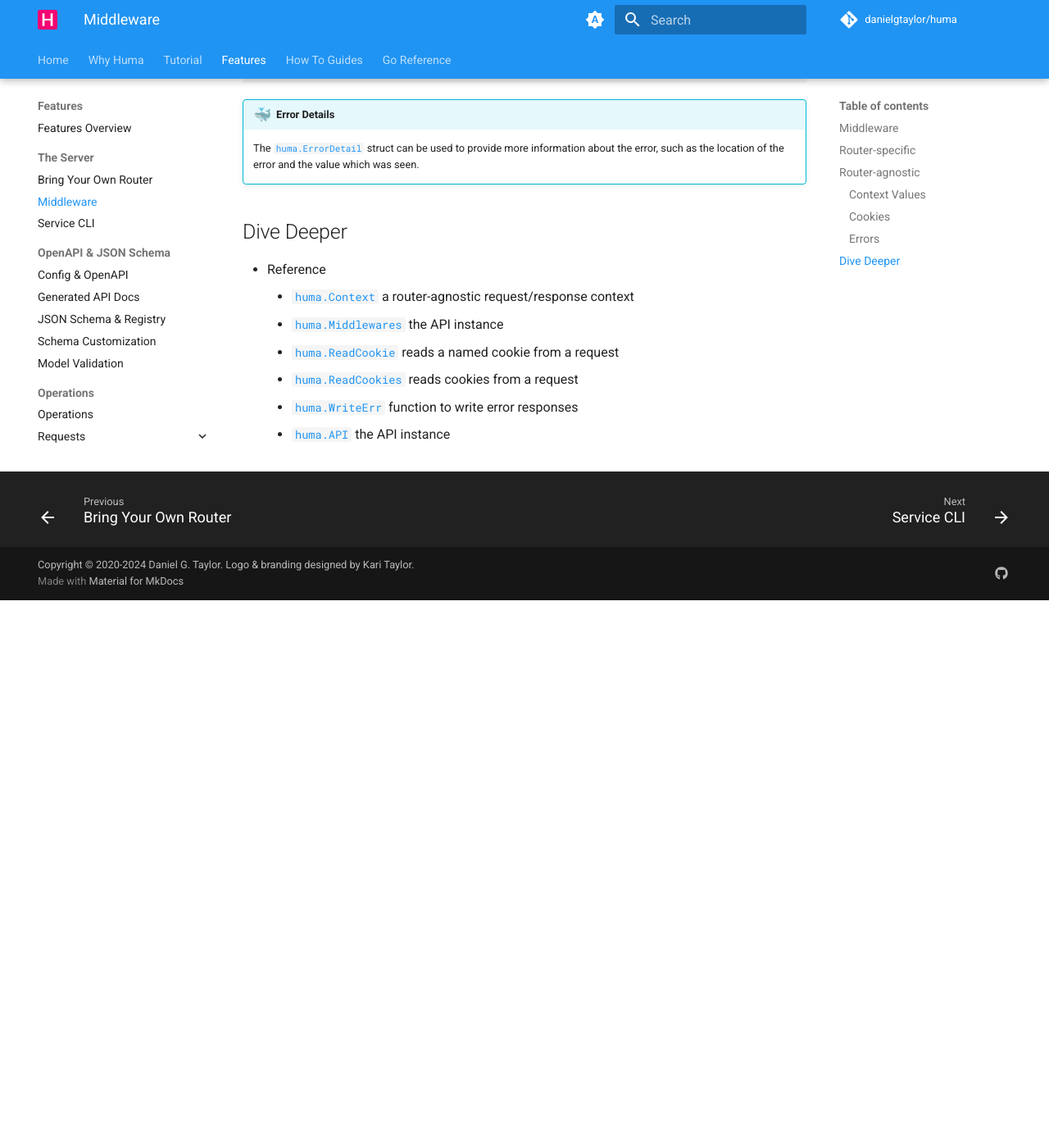
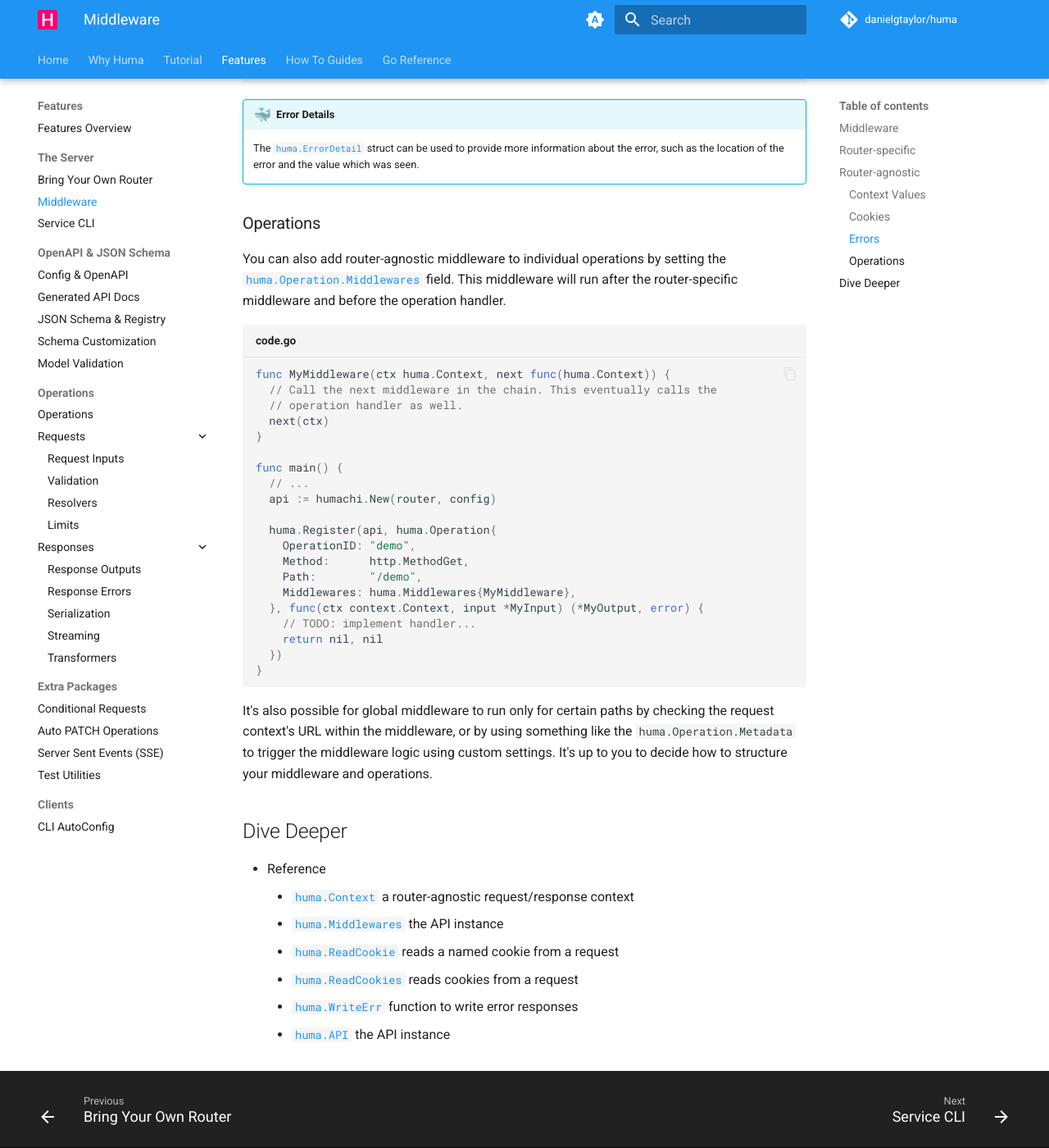
Before and after one commit to danielgtaylor/huma, an MkDocs documentation site: the page built from docs/docs/features/middleware.md, in a window 1280 px wide and 1400 px high, scrolled down 3313 px. Shown: the whole window at 82% size. Built offline with MkDocs 1.6.1 and Material for MkDocs 9.7.7, drawn with Linux system fonts in a browser that asks for light colours; comment, search, counter and statistics services are not loaded; before the commit the page ends 4045 px from its top, so only the background shows below that.

Commit message:
docs: update middleware docs

````diff
--- a/docs/docs/features/middleware.md
+++ b/docs/docs/features/middleware.md
@@ -151,6 +151,35 @@ func MyMiddleware(ctx huma.Context, next func(ctx huma.Context)) {
 
     The [`huma.ErrorDetail`](https://pkg.go.dev/github.com/danielgtaylor/huma/v2#ErrorDetail) struct can be used to provide more information about the error, such as the location of the error and the value which was seen.
 
+### Operations
+
+You can also add router-agnostic middleware to individual operations by setting the [`huma.Operation.Middlewares`](https://pkg.go.dev/github.com/danielgtaylor/huma/v2#Operation) field. This middleware will run after the router-specific middleware and before the operation handler.
+
+```go title="code.go"
+func MyMiddleware(ctx huma.Context, next func(huma.Context)) {
+	// Call the next middleware in the chain. This eventually calls the
+	// operation handler as well.
+	next(ctx)
+}
+
+func main() {
+	// ...
+	api := humachi.New(router, config)
+
+	huma.Register(api, huma.Operation{
+		OperationID: "demo",
+		Method:      http.MethodGet,
+		Path:        "/demo",
+		Middlewares: huma.Middlewares{MyMiddleware},
+	}, func(ctx context.Context, input *MyInput) (*MyOutput, error) {
+		// TODO: implement handler...
+		return nil, nil
+	})
+}
+```
+
+It's also possible for global middleware to run only for certain paths by checking the request context's URL within the middleware, or by using something like the `huma.Operation.Metadata` to trigger the middleware logic using custom settings. It's up to you to decide how to structure your middleware and operations.
+
 ## Dive Deeper
 
 -   Reference
````
